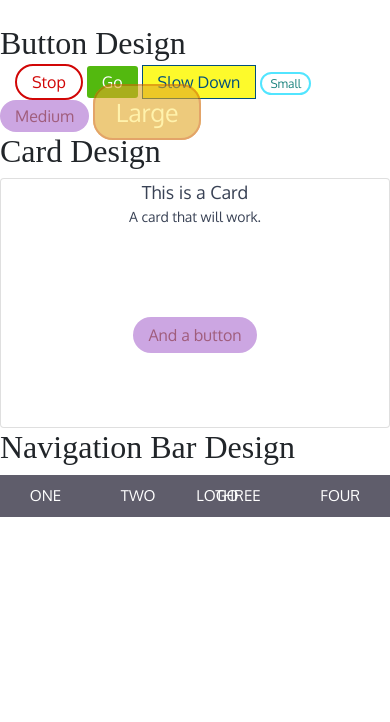
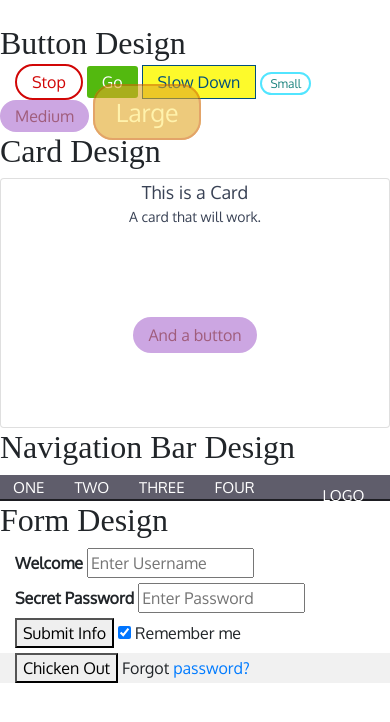
Before and after one commit to Lisonallie/Allison-trap, a plain HTML site: page index.html in a window 390 px wide. Drawn offline with nearby package versions, Linux system fonts and the light colour scheme; a web font is replaced by a local one.

Commit message:
starting forms

```diff
--- /dev/null
+++ b/components/form.css
@@ -0,0 +1,5 @@
+.blueface .submit {
+    border: 5px solid green;
+    font-size: 18px;
+    padding: 10px 15px;
+}
--- a/components/nav.css
+++ b/components/nav.css
@@ -2,6 +2,7 @@
     background-color: rgb(95, 93, 107);
     overflow: hidden;
     text-align: center;
+    border-bottom: 2px solid rgb(29, 29, 34);
 }
 .nav a {
     margin-left: auto;
@@ -23,3 +24,10 @@ a.logo {
     margin-left: 47%;
     margin-right: 45%;
 }
+@media screen and (max-width: 500px) {
+    .nav {
+      float: none;
+      display: block;
+      text-align: left;
+    }
+}
--- a/components/style.css
+++ b/components/style.css
@@ -12,3 +12,10 @@ body {
 h2 {
     font-family: 'Artifika', serif;
 }
+
+
+button .submit {
+    border: 5px solid green;
+    font-size: 18px;
+    padding: 10px 15px;
+}
--- a/index.html
+++ b/index.html
@@ -11,7 +11,7 @@
     <script src="https://stackpath.bootstrapcdn.com/bootstrap/4.3.1/js/bootstrap.min.js"
         integrity="sha384-JjSmVgyd0p3pXB1rRibZUAYoIIy6OrQ6VrjIEaFf/nJGzIxFDsf4x0xIM+B07jRM"
         crossorigin="anonymous"></script>
-    <link rel="stylesheet" href="https://maxcdn.bootstrapcdn.com/font-awesome/4.1.0/css/font-awesome.min.css">
+    <link rel="stylesheet" href="https://cdnjs.cloudflare.com/ajax/libs/font-awesome/4.7.0/css/font-awesome.min.css">
     <link rel="stylesheet" href="components/style.css">
     <title>My Own Framework</title>
 </head>
@@ -50,6 +50,25 @@
             <a href="#four">FOUR</a>
           </div>
 
+        <h2>Form Design</h2>
+
+        <div class="container">
+            <label for="name"><b>Welcome</b></label>
+            <input type="text" placeholder="Enter Username" name="name" required>
+
+            <label for="pwd"><b>Secret Password</b></label>
+            <input type="password" placeholder="Enter Password" name="pwd" required>
+
+            <button type="submit">Submit Info</button>
+            <label>
+              <input type="checkbox" checked="checked" name="remember"> Remember me
+            </label>
+          </div>
+
+          <div class="container" style="background-color:#f1f1f1">
+            <button type="button" class="cancelbtn">Chicken Out</button>
+            <span class="psw">Forgot <a href="#">password?</a></span>
+          </div>
 
         <script src="https://code.jquery.com/jquery-3.3.1.slim.min.js"
             integrity="sha384-q8i/X+965DzO0rT7abK41JStQIAqVgRVzpbzo5smXKp4YfRvH+8abtTE1Pi6jizo"
```
